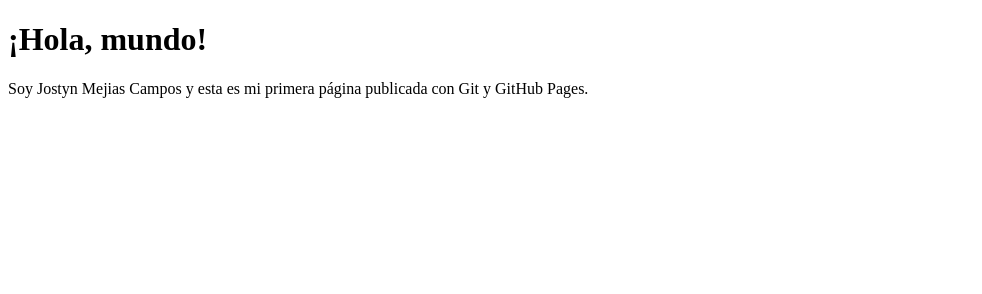
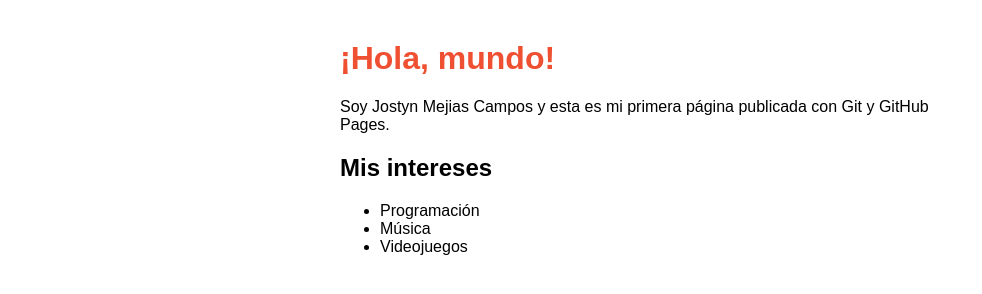
Before and after one commit to JostynMC/mi-primera-pagina, a plain HTML site: page index.html in a window 1280 px wide. Shown: the whole page, without its empty margins (0-982 px from the left). Drawn offline with Linux system fonts and the light colour scheme.

Commit message:
Agrega estilos básicos y lista de intereses

```diff
--- a/index.html
+++ b/index.html
@@ -4,9 +4,20 @@
   <meta charset="UTF-8">
   <meta name="viewport" content="width=device-width, initial-scale=1.0">
   <title>Mi primera página en GitHub</title>
+    <style>
+        body { font-family: Arial, sans-serif; max-width: 600px; margin: 40px auto; }
+        h1 { color: #F05032; }
+    </style>
 </head>
 <body>
   <h1>¡Hola, mundo!</h1>
   <p>Soy Jostyn Mejias Campos y esta es mi primera página publicada con Git y GitHub Pages.</p>
+
+    <h2>Mis intereses</h2>
+  <ul>
+    <li>Programación</li>
+    <li>Música</li>
+    <li>Videojuegos</li>
+  </ul>
 </body>
 </html>
```
